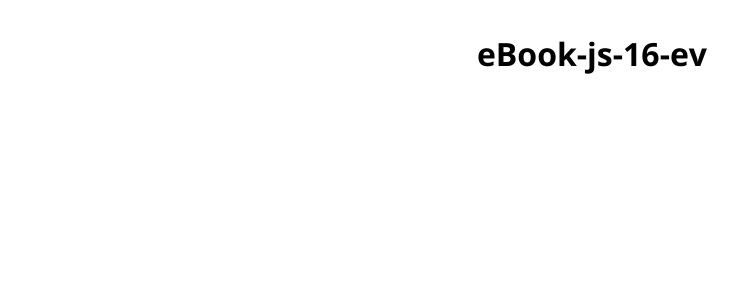
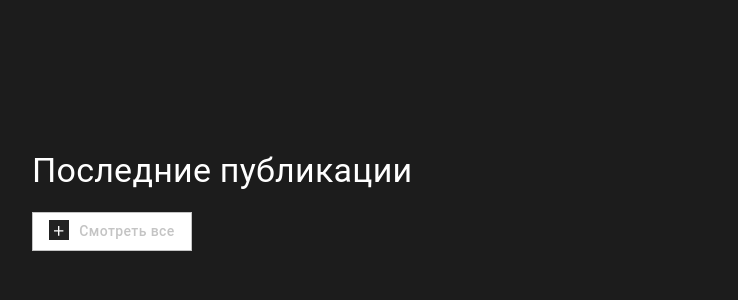
Before and after one commit to peaksoft-school/E-book-js-16-ev, a React (Vite) app: page / in a window 1280 px wide. Shown: the top 300 px of the page, without its empty margins (48-786 px from the left). Built offline with nearby package versions, Linux system fonts and the light colour scheme.

Commit message:
first start

```diff
--- a/src/App.jsx
+++ b/src/App.jsx
@@ -1,5 +1,19 @@
-import './App.css'
+// import './App.css'
 
-const App = () => <h1>eBook-js-16-ev</h1>
+// const App = () => <h1>eBook-js-16-ev</h1>
+
+// export default App
+
+
+import React from 'react'
+import CatygoryBook from './components/CatygoryBook'
+
+const App = () => {
+  return (
+    <div>
+        <CatygoryBook/>
+    </div>
+  )
+}
 
 export default App
--- /dev/null
+++ b/src/components/CatygoryBook.jsx
@@ -0,0 +1,29 @@
+import { Box, styled, Typography } from "@mui/material"
+import Button from "./UI/buttons/Button"
+
+const CatygoryBook = () => {
+  return (
+    <StyledCont>
+      <StyledBox>
+        <Typography variant="h4">
+        Последние публикации
+        </Typography>
+        <Button variant='outlined' icon={true}>Смотреть все</Button>
+      </StyledBox>
+
+    </StyledCont>
+  )
+}
+
+export default CatygoryBook
+
+const StyledCont = styled(Box)({
+  height: 960,
+  padding: '150px 80px',
+  backgroundColor: '#1c1c1c'
+})
+
+const StyledBox = styled(Box)({
+  color: '#ffffff',
+
+})
--- a/src/components/UI/buttons/Button.jsx
+++ b/src/components/UI/buttons/Button.jsx
@@ -1,5 +1,6 @@
 import { Box, Button as MUIButton, styled } from '@mui/material'
-import plusIcon from '../../assets/icons/svgs/Plus.svg'
+// import plusIcon from '../../assets/icons/svgs/Plus.svg'
+import {Icons} from "../../../assets/icons/index.js"
 import { forwardRef } from 'react'
 
 const Button = forwardRef(
@@ -21,7 +22,7 @@ const Button = forwardRef(
          color={color}
          {...rest}
       >
-         {icon && <StyledImg component="img" src={plusIcon} alt="plus" />}
+         {icon && <StyledImg component="img" src={Icons.inc} alt="plus" />}
          {children}
       </StyledButton>
    )
```
